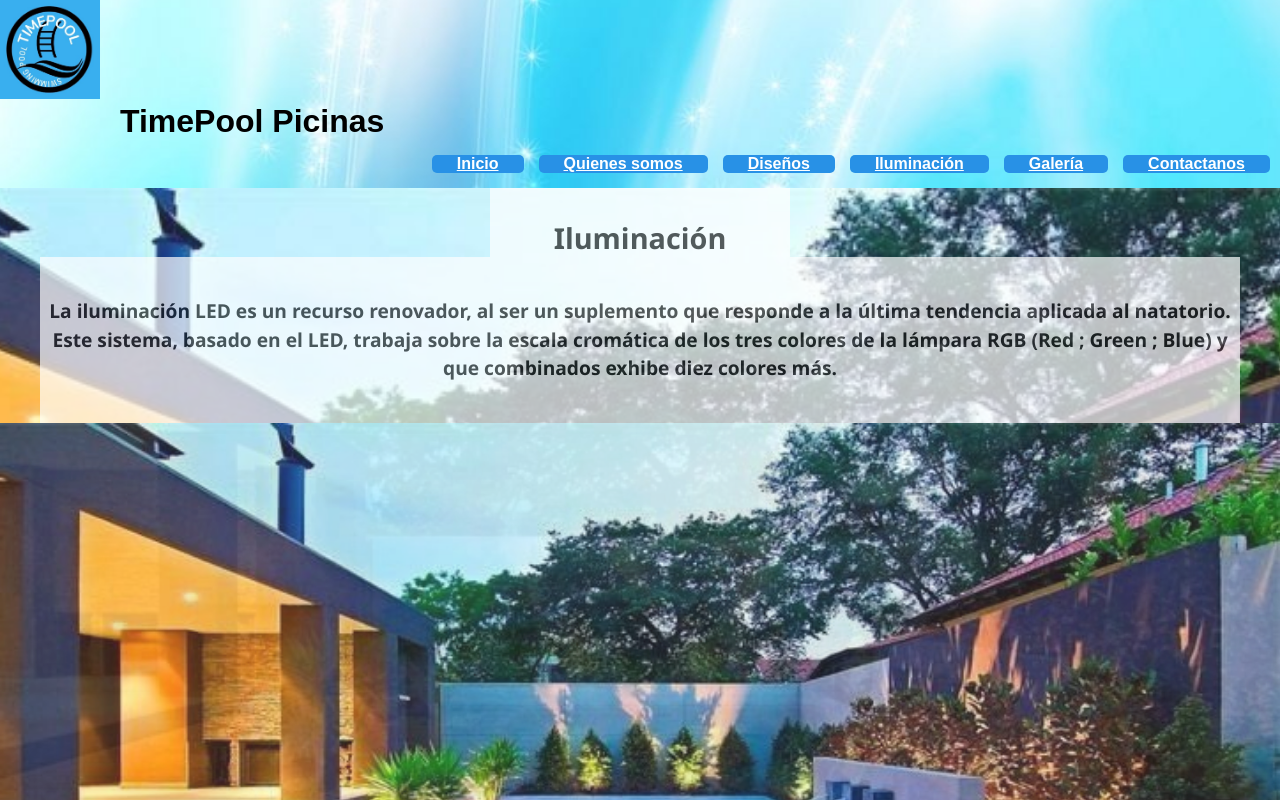
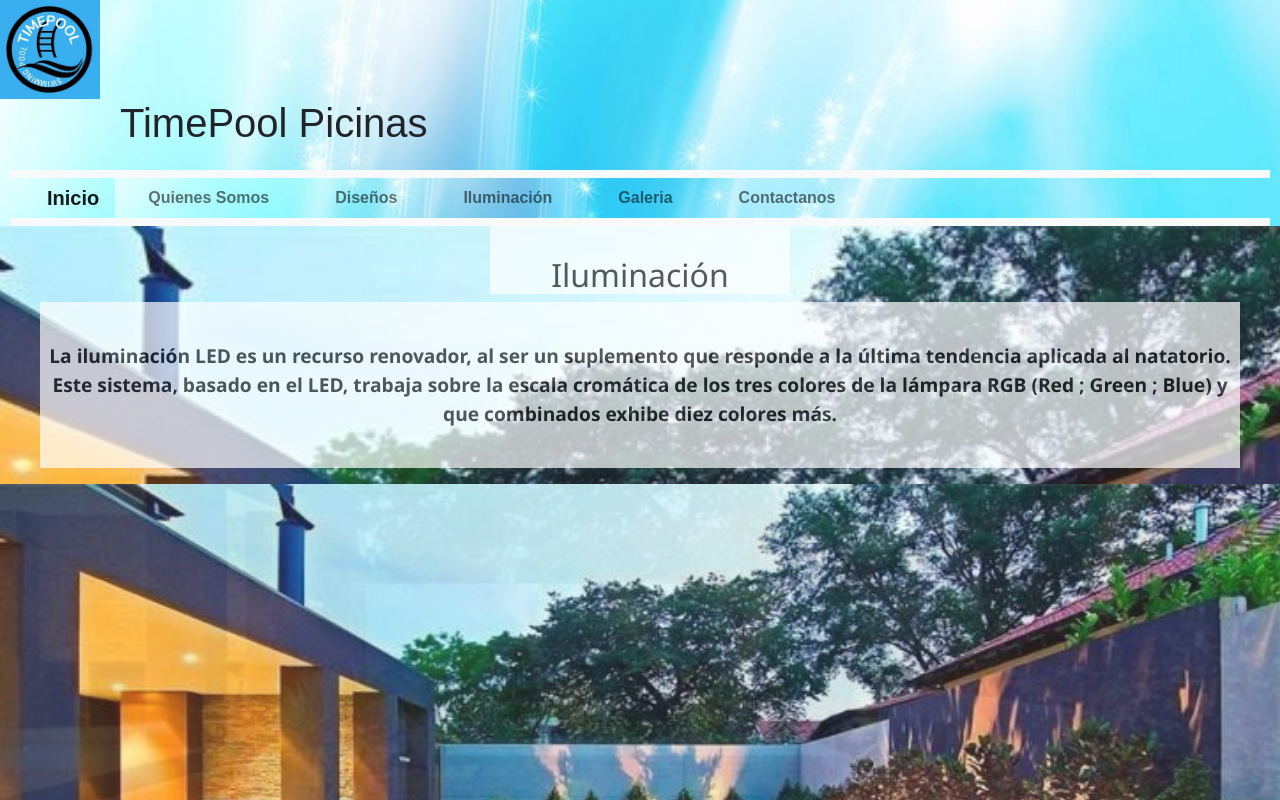
Before and after one commit to meg19831/timepool, a plain HTML site: page pages/iluminacion.html in a window 1280 px wide. Shown: the top 800 px of the page. Drawn offline with nearby package versions, Linux system fonts and the light colour scheme.

Commit message:
agregando link de bootstrap a las secciones

```diff
--- a/pages/diseños.html
+++ b/pages/diseños.html
@@ -2,6 +2,7 @@
 <html lang="es">
 <head>
     <link  rel="icon"   href="../ASSETS/Iconos/favicon.png" type="favicon.png" />
+    <link rel="stylesheet" href="https://cdn.jsdelivr.net/npm/bootstrap@5.1.3/dist/css/bootstrap.min.css">
     <link rel="stylesheet" href="../CSS/style.css">
     <meta charset="UTF-8">
     <meta http-equiv="X-UA-Compatible" content="IE=edge">
--- a/pages/iluminacion.html
+++ b/pages/iluminacion.html
@@ -2,7 +2,9 @@
 <html lang="es">
 <head>
     <link  rel="icon"   href="../assets/iconos/favicon.png" type="favicon.png" />
+    <link rel="stylesheet" href="https://cdn.jsdelivr.net/npm/bootstrap@5.1.3/dist/css/bootstrap.min.css">
     <link rel="stylesheet" href="../css/style.css">
+    <script src="https://cdn.jsdelivr.net/npm/bootstrap@5.1.3/dist/js/bootstrap.bundle.min.js"></script>
     <meta charset="UTF-8">
     <meta http-equiv="X-UA-Compatible" content="IE=edge">
     <meta name="viewport" content="width=device-width, initial-scale=1.0">
@@ -15,7 +17,35 @@
         <img  class="icono"src="../assets/iconos/icono.png" alt="icono de la pagina" >
         <div>
         <h1>TimePool Picinas</h1>
-        <nav>
+        <nav class="navbar navbar-expand-lg navbar-light bg-light mx-end" >
+            <div class="container-fluid">
+              <a class="navbar-brand" href="../index.html">Inicio</a>
+              <button class="navbar-toggler" type="button" data-bs-toggle="collapse" data-bs-target="#navbarSupportedContent" aria-controls="navbarSupportedContent" aria-expanded="false" aria-label="Toggle navigation">
+                <span class="navbar-toggler-icon"></span>
+              </button>
+              <div class="collapse navbar-collapse" id="navbarSupportedContent">
+                <ul class="navbar-nav me-auto mb-2 mb-lg-0">
+                  <li class="nav-item">
+                    <a class="nav-link" aria-current="page" href="quienes somos.html">Quienes Somos</a>
+                  </li>
+                  <li class="nav-item">
+                    <a class="nav-link" aria-current="page" href="diseños.html">Diseños</a>
+                  </li>
+                  <li class="nav-item">
+                    <a class="nav-link" aria-current="page" href="iluminacion.html">Iluminación</a>
+                  </li>
+                  <li class="nav-item">
+                    <a class="nav-link" aria-current="page" href="galería.html">Galeria</a>
+                  </li>
+                  <li class="nav-item">
+                    <a class="nav-link" aria-current="page" href="contactanos.html">Contactanos</a>
+                  </li>
+                </ul>
+
+              </div>
+            </div>
+          </nav>
+        <!--<nav>
                 <ul>
                     <li class="container-header__background"><a href="../index.html">Inicio</a href></li>
                     <li class="container-header__background"><a href="quienes somos.html">Quienes somos</a href></li>
@@ -24,7 +54,7 @@
                     <li class="container-header__background"><a href="Galería.html">Galería</a href></li>
                     <li class="container-header__background"><a href="contactanos.html">Contactanos</a href></li>
                 </ul>
-            </nav>
+            </nav>-->
 </header>
         </div>
     </div>
```
Also changed, not shown: pages/galería.html (+1 -0 lines), pages/quienes somos.html (+1 -0 lines).
